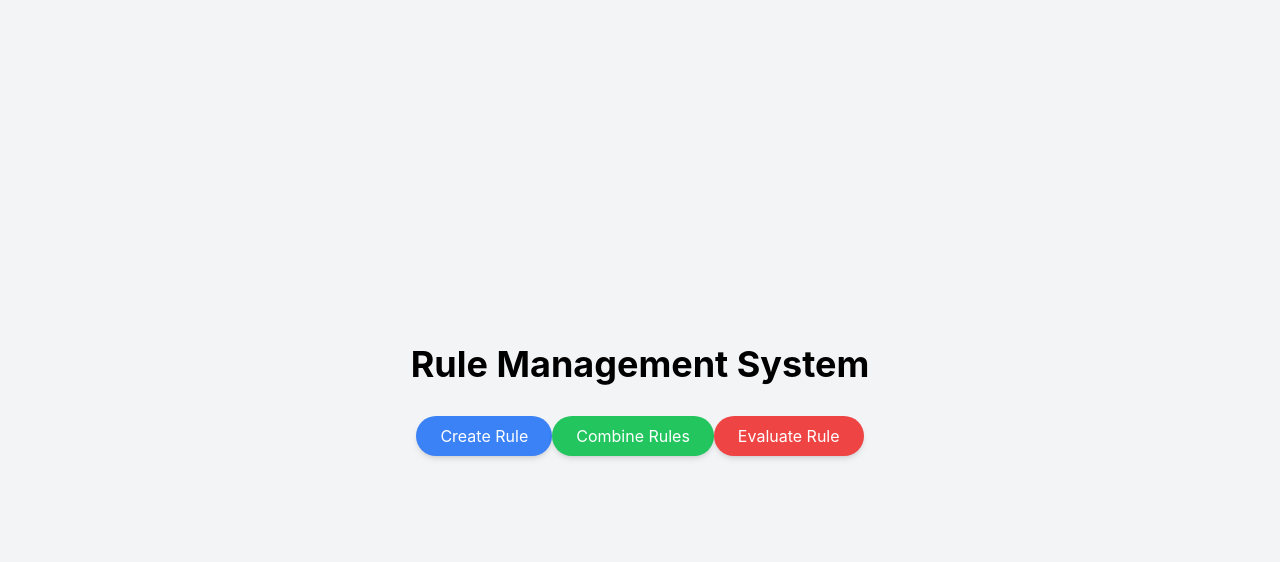
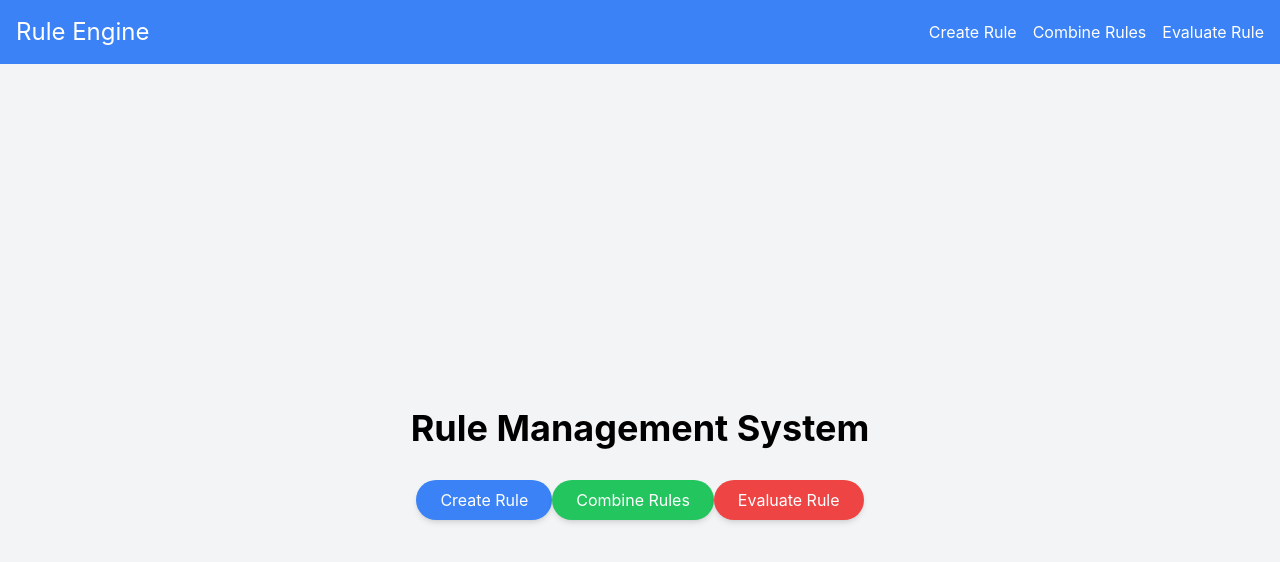
Before and after one commit to rachitsgh/Rule-Engine-With-AST, a React (Create React App) app in the folder frontend/: page / in a window 1280 px wide. Shown: the top 562 px of the page. Built offline with nearby package versions, Linux system fonts and the light colour scheme.

Commit message:
Added Header Component

```diff
--- a/frontend/src/App.js
+++ b/frontend/src/App.js
@@ -5,6 +5,7 @@ import CreateRule from './components/Create_Rule';
 // import CombineRules from './components/CombineRules';
 import EvaluateRule from './components/Evaluateule';
 import { ToastContainer } from 'react-toastify';
+import Header from './components/Header';
 
 function App() {
 
@@ -12,6 +13,7 @@ function App() {
   return (
     <Router>
       <div>
+        <Header/>
         <Routes>
           <Route path="/" element={<Home />} />
           <Route path="/create-rule" element={<CreateRule />} />
```
